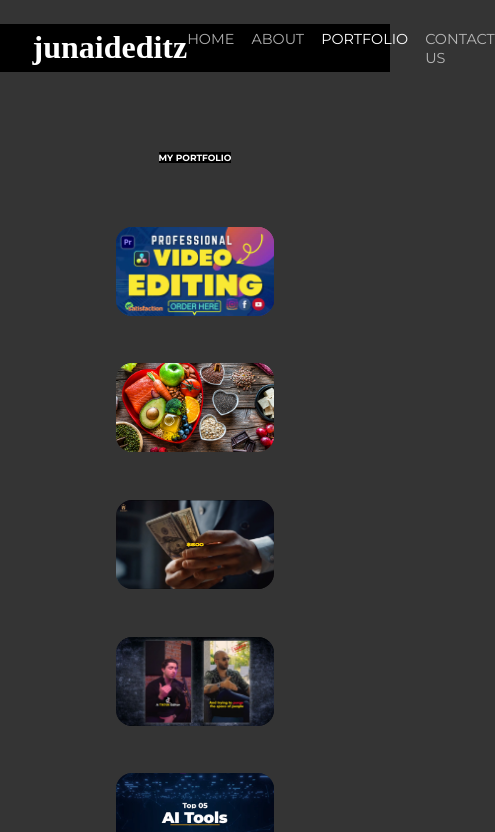
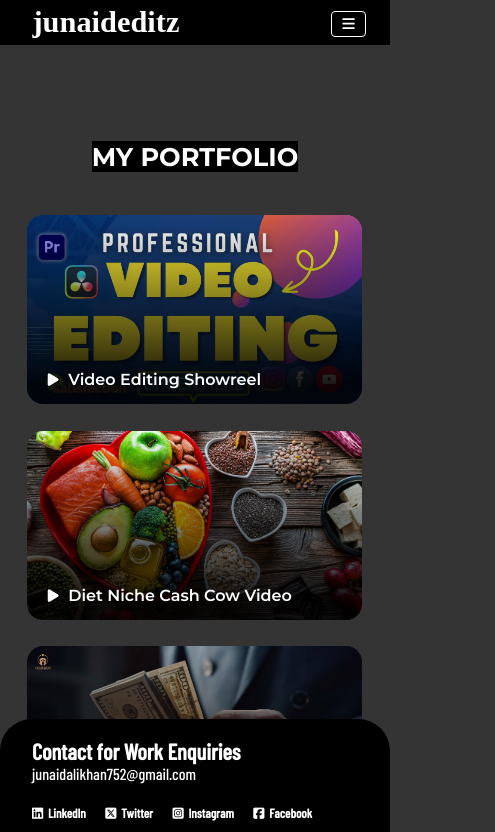
Before and after one commit to devHamzza/junaid-portfolio, a React (Create React App) app: page /portfolio in a window 390 px wide. Shown: the top 832 px of the page, 495 px wide, since content can reach past the window. Built offline with nearby package versions, Linux system fonts and the light colour scheme; a web font is replaced by a local one.

Commit message:
Made Responsive for Mobile devices

```diff
--- a/public/index.html
+++ b/public/index.html
@@ -12,6 +12,7 @@
 
 <body>
   <noscript>You need to enable JavaScript to run this app.</noscript>
+  <div id="overlay"></div>
   <div id="root"></div>
 
 
--- a/src/components/About/About.js
+++ b/src/components/About/About.js
@@ -36,19 +36,19 @@ const About = () => {
             </p>
             <ul className={classes.features}>
               <li>
-                <i class="fa-solid fa-video"></i> Professional Editing
+                <i className="fa-solid fa-video"></i> Professional Editing
               </li>
               <li>
-                <i class="fa-solid fa-file-video"></i> Video Editing Showreel
+                <i className="fa-solid fa-file-video"></i> Video Editing Showreel
               </li>
               <li>
-                <i class="fa-solid fa-display"></i> Attention-Grabbing Visuals
+                <i className="fa-solid fa-display"></i> Attention-Grabbing Visuals
               </li>
               <li>
-                <i class="fa-solid fa-photo-film"></i> Engaging Transitions
+                <i className="fa-solid fa-photo-film"></i> Engaging Transitions
               </li>
               <li>
-                <i class="fa-solid fa-computer"></i>Tutorial Video editing{" "}
+                <i className="fa-solid fa-computer"></i>Tutorial Video editing{" "}
               </li>
             </ul>
           </div>
--- a/src/components/About/About.module.css
+++ b/src/components/About/About.module.css
@@ -64,3 +64,32 @@
     width: 100%;
     border-radius: 1rem;
 }
+
+@media (max-width: 700px) {
+
+    .aboutImg h1 {
+        font-size: 2.5rem;
+    }
+
+    .aboutSideImg {
+        display: none;
+    }
+
+    .aboutText {
+        width: 100%;
+    }
+
+    .aboutText h2 {
+        font-size: 1.3rem;
+    }
+
+    .aboutImg {
+        aspect-ratio: 4/1;
+        height: 200px;
+    }
+
+    .flexBoxes {
+        margin-top: 2.3rem;
+        margin-bottom: 3rem;
+    }
+}
--- a/src/components/Footer/Footer.module.css
+++ b/src/components/Footer/Footer.module.css
@@ -51,6 +51,42 @@ footer {
     transition: all 0.4s ease-in;
 }
 
-.contact .socialLinks a:hover span, .contact .socialLinks a:hover i {
+.contact .socialLinks a:hover span,
+.contact .socialLinks a:hover i {
     color: #8f8f8f;
 }
+
+@media (max-width: 700px) {
+
+    footer {
+        position: fixed;
+        bottom: 0;
+        width: 100%;
+        padding-block: 1.2rem 1.4em;
+        border-top-right-radius: 2em;
+        border-top-left-radius: 2em;
+    }
+
+    .contact {
+        flex-direction: column;
+        align-items: flex-start;
+        padding-left: 2rem;
+    }
+
+    .email h2 {
+        font-size: 1.4rem;
+    }
+
+    .email p {
+        font-size: 1rem;
+    }
+
+    .contact .socialLinks a span {
+        font-size: 0.8rem;
+    }
+
+    .contact .socialLinks a i {
+        font-size: 0.8rem;
+    }
+
+}
--- a/src/components/Hero/Hero.module.css
+++ b/src/components/Hero/Hero.module.css
@@ -109,3 +109,41 @@
 .blurredPf.loaded img {
     opacity: 1;
 }
+
+@media (max-width: 700px) {
+    .hero {
+        flex-direction: column;
+        align-items: center;
+        justify-content: flex-start;
+        padding: 0;
+        width: 100%;
+        background-image: linear-gradient(to bottom, rgba(0, 0, 0, 0.77) 0%, rgba(0, 0, 0, 0) 100%);;
+        height: 500px;
+        margin-top: -0.1rem;
+    }
+
+    .videoBackground {
+        top: 2.2rem;
+        height: 500px;
+    }
+
+    .hero_text {
+        width: 100%;
+        text-align: center;
+        margin-block: 2rem;
+    }
+
+    .hero_img {
+        width: 98%;
+    }
+
+    .hero_text h1 {
+        font-size: 2.8rem;
+        margin-bottom: 0.5rem;
+    }
+
+    .hero_text p {
+        font-size: 1.1rem;
+        font-weight: 600;
+    }
+}
--- a/src/components/LogoScreen/LogoScreen.module.css
+++ b/src/components/LogoScreen/LogoScreen.module.css
@@ -27,3 +27,14 @@
     width: 0px;
     transition: width 1.8s ease-in;
 }
+
+@media (max-width: 700px) {
+    .logoScreen img {
+        width: 59%;
+        margin-bottom: 1.2rem;
+    }
+
+    .loadingBg {
+        width: 60%;
+    }
+}
--- a/src/components/Navbar/Navbar.css
+++ b/src/components/Navbar/Navbar.css
@@ -6,6 +6,10 @@
     padding-block: 0.3rem;
     background: #000;
     margin-top: 1.5rem;
+}
+
+.menuBars {
+    display: none;
 }
 
 .navbar .logo h1 {
@@ -36,3 +40,76 @@
 .navlink.active {
     color: #ffffff;
 }
+
+@media (max-width: 700px) {
+
+    .navbar {
+        margin-top: 0;
+        max-width: 100vw;
+        overflow: hidden;
+    }
+
+    .navbar .logo h1 {
+        font-size: 1.9rem;
+    }
+
+    .navigations ul {
+        display: none;
+        opacity: 0;
+        overflow: hidden;
+    }
+
+    .menuBars {
+        display: flex;
+    }
+
+    .bars-xmark {
+        position: absolute;
+        right: 1.5rem;
+        top: 0.7rem;
+        padding: 0.35em 0.7em 0.3em 0.7em;
+        font-size: 0.9rem;
+        border: 1px solid #fff;
+        border-radius: 4px;
+        z-index: 10;
+    }
+
+    .conditionalItem ul {
+        display: flex;
+        position: absolute;
+        flex-direction: column;
+        gap: 1.5rem;
+        right: 0;
+        top: 0;
+        background: #1a1a1a;
+        height: 100vh;
+        padding-block: 5rem 0;
+        z-index: 2;
+        display: flex;
+        opacity: 1;
+        animation: slideInFromRight 0.6s forwards;
+        overflow: hidden;
+    }
+
+    @keyframes slideInFromRight {
+        0% {
+            opacity: 0;
+            padding-inline: 0;
+        }
+
+        100% {
+            opacity: 1;
+            padding-inline: 2.5rem 3rem;
+        }
+    }
+
+    .backDrop {
+        width: 100%;
+        height: 100vh;
+        position: fixed;
+        top: 0;
+        left: 0;
+        background: #1a1a1aa7;
+        z-index: 1;
+    }
+}
--- a/src/components/Navbar/Navbar.js
+++ b/src/components/Navbar/Navbar.js
@@ -1,31 +1,73 @@
-import React from "react";
+import React, { Fragment, useState } from "react";
+import ReactDOM from "react-dom";
 import { NavLink } from "react-router-dom";
 import "./Navbar.css";
 
+const Backdrop = (props) => {
+  return (
+    <div className={props.faBars ? "" : "backDrop"} onClick={props.onClick} />
+  );
+};
+
 const Navbar = () => {
+  const [faBars, setFaBars] = useState(true);
+
+  if (faBars === false) {
+    window.onscroll = () => {
+      setFaBars(true);
+      console.log("executed");
+    };
+  }
+
+  const iconClickHandler = () => {
+    setFaBars((prevState) => !prevState);
+  };
+
+  const portalElement = document.getElementById("overlay");
+
   return (
+    <Fragment>
       <nav className="navbar">
         <div className="logo">
           <h1>junaideditz</h1>
         </div>
 
-      <div className="navigations">
-        <ul>
+        <div className={`navigations ${faBars ? "" : "conditionalItem"}`}>
+          <ul className="">
             <li>
-            <NavLink className="navlink" to="/" exact>Home </NavLink>
+              <NavLink className="navlink" to="/">
+                Home
+              </NavLink>
             </li>
             <li>
-            <NavLink className="navlink" to="/about">About </NavLink>
+              <NavLink className="navlink" to="/about">
+                About
+              </NavLink>
             </li>
             <li>
-            <NavLink className="navlink" to="/portfolio">Portfolio</NavLink>
+              <NavLink className="navlink" to="/portfolio">
+                Portfolio
+              </NavLink>
             </li>
             <li>
-            <a className="navlink" href="#contact">Contact Us </a>
+              <a className="navlink" href="#contact">
+                Contact Us
+              </a>
             </li>
           </ul>
         </div>
+        <div className="menuBars">
+          <i
+            className={`fa-solid ${faBars ? "fa-bars" : "fa-xmark"} bars-xmark`}
+            onClick={iconClickHandler}
+          ></i>
+        </div>
       </nav>
+      {ReactDOM.createPortal(
+        <Backdrop faBars={faBars} onClick={iconClickHandler} />,
+        portalElement
+      )}
+    </Fragment>
   );
 };
 
--- a/src/components/PVideos/PortfolioVideo.module.css
+++ b/src/components/PVideos/PortfolioVideo.module.css
@@ -111,3 +111,33 @@
 .blurred-img.loaded img {
     opacity: 1;
 }
+
+@media (max-width: 950px) {
+    .video {
+        width: 46%;
+    }
+}
+
+@media (max-width: 700px) {
+    .video {
+        width: 100%;
+    }
+
+    .text_icon h2 {
+        font-weight: 600;
+        font-size: 1rem;
+    }
+
+    .video_text {
+        opacity: 1;
+    }
+
+    .text_icon {
+        gap: 0.6rem;
+        align-items: center;
+    }
+
+    .text_icon i {
+        font-size: 0.9rem;
+    }
+}
--- a/src/components/PVideos/PortfolioVideos.module.css
+++ b/src/components/PVideos/PortfolioVideos.module.css
@@ -24,3 +24,21 @@
     margin-top: 5rem;
     font-size: var(--step-3);
 }
+
+@media (max-width: 950px) {
+    .portfolio_videos {
+       gap: 1.7rem;
+    }
+}
+
+@media (max-width: 700px) {
+    .pfHeading {
+        font-size: 1.6rem;
+        margin-bottom: -1.3rem;
+        margin-top: 6rem;
+    }
+
+    .portfolio_videos {
+        margin-bottom: 11rem;
+    }
+}
--- a/src/components/VideoPlayer/VideoPlayer.module.css
+++ b/src/components/VideoPlayer/VideoPlayer.module.css
@@ -7,8 +7,18 @@
 }
 
 .frameContainer iframe {
-    height: 90vh;
+    width: 85%;
     aspect-ratio: 16/9;
     border-radius: 1em;
+}
 
+@media (max-width: 700px) {
+    .frameContainer iframe {
+        width: 90%;
+        border-radius: 0.7rem;
+    }
+
+    .frameContainer {
+        margin-top: 3rem;
+    }
 }
```
Lines whose indentation alone changed are shown as unchanged.
